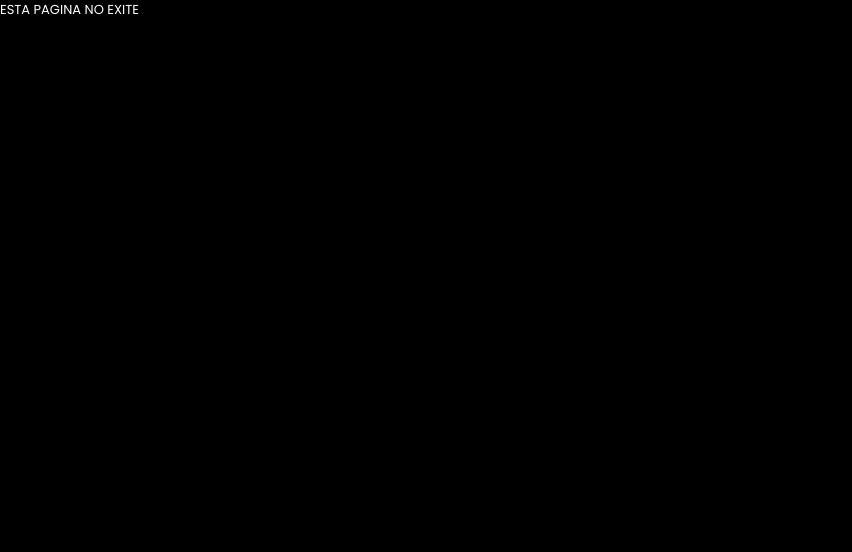
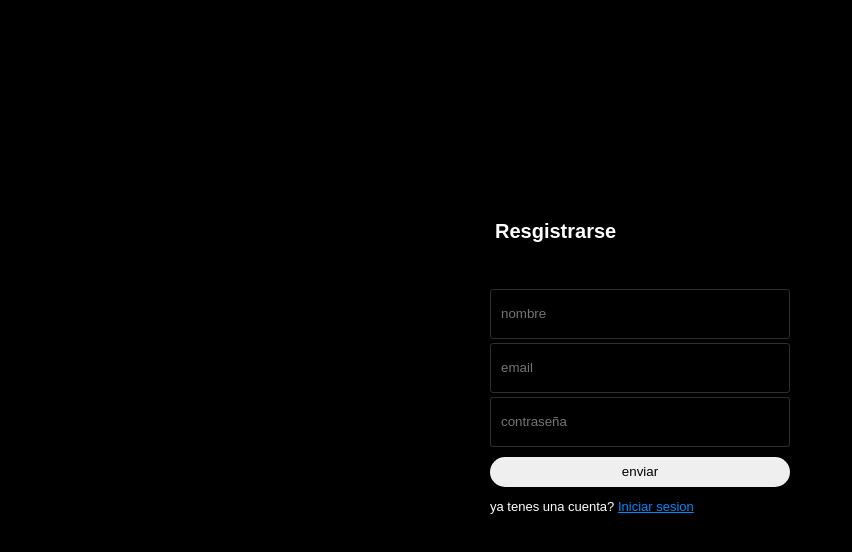
Before and after one commit to monzay/blog, a React (Vite) app in the folder frontend/: page /singUp in a window 1280 px wide. Shown: the top 552 px of the page, without its empty margins (0-852 px from the left). Built offline with nearby package versions, Linux system fonts and the light colour scheme.

Commit message:
toque las rutas otra vez1

```diff
--- a/frontend/src/formalariosRegistros/Login.jsx
+++ b/frontend/src/formalariosRegistros/Login.jsx
@@ -115,6 +115,5 @@ export const Login = () => {
     <span>{error} </span>
     </div>
   </div>
-
   );
 };
--- a/frontend/src/main.jsx
+++ b/frontend/src/main.jsx
@@ -1,10 +1,12 @@
 import React from 'react';
 import ReactDOM from 'react-dom/client';
+
+
+
 import { BrowserRouter, Routes, Route } from 'react-router-dom';
 import { App } from './App';
 import { Login } from './formalariosRegistros/Login';
 import { SingUp } from './formalariosRegistros/SingUp';
-
 import { Verificar } from './formalariosRegistros/Verificar';
 import { ProviderSIngUp } from './Contextos/ProviderSIngUp';
 import { ProviderTareas } from './Contextos/ProviderTareas';
@@ -24,7 +26,7 @@ root.render(
             <Login />
           </ProviderSIngUp>
         } />
-        <Route path="/signUp" element={<SingUp />} />
+        <Route path="/singUp" element={<SingUp />} />
         <Route path="/app" element={
           <ProviderSIngUp>
             <Verificar />
```
